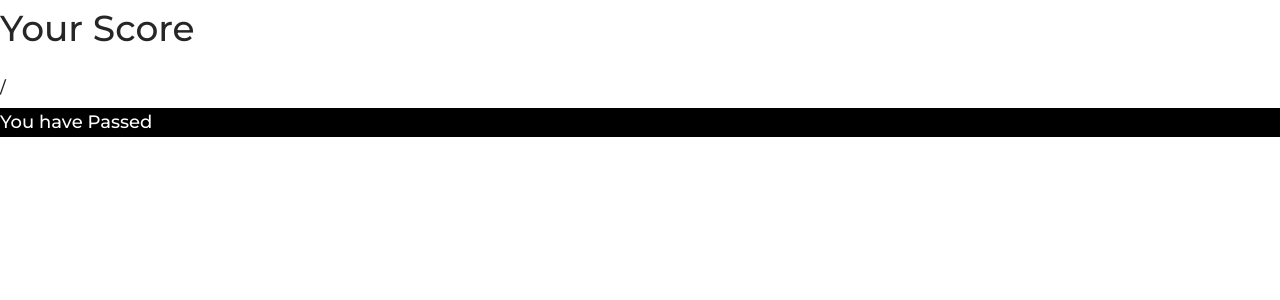
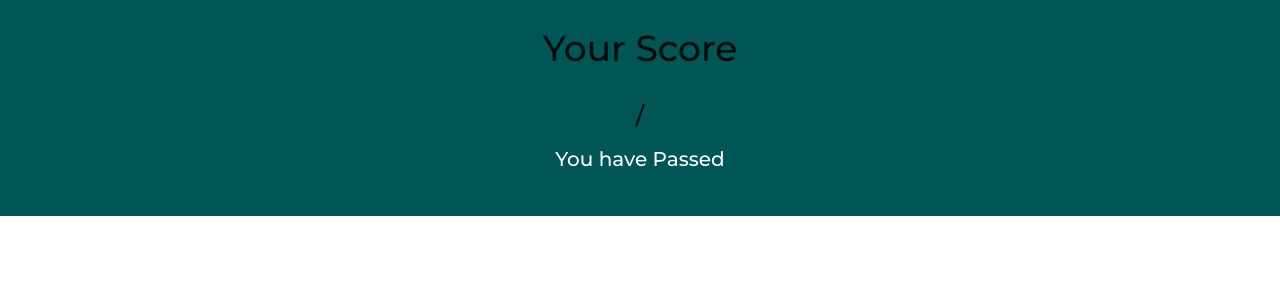
Before and after one commit to pallavidhakne/QuizzApp, a React (Vite) app in the folder frontend/: page /score in a window 1280 px wide. Shown: the top 300 px of the page. Built offline with nearby package versions, Linux system fonts and the light colour scheme.

Commit message:
added score css and try again btn

```diff
--- a/frontend/src/pages/score/ScorePage.jsx
+++ b/frontend/src/pages/score/ScorePage.jsx
@@ -2,6 +2,8 @@ import React from "react";
 import toast from "react-hot-toast";
 import { useLocation } from "react-router-dom"; // Import useLocation
 import "./style.css";
+import Quiz from "../quiz/Quiz";
+import { Link } from "react-router-dom";
 
 const calculatePercentageMessage = (score, totalQuestions) => {
   const per = (score * 100) / totalQuestions;
@@ -20,13 +22,23 @@ function ScorePage() {
   const location = useLocation(); // Use useLocation to access the location object
   const { score, totalQuestions } = location.state || {}; // Extract score and totalQuestions from state, providing an empty object as a fallback
 
+  const message = calculatePercentageMessage(score, totalQuestions);
+
   return (
-    <div>
+    <div className="container">
       <h1>Your Score</h1>
       <h3>
         {score}/{totalQuestions}
       </h3>
-      <p className="msg">{calculatePercentageMessage(score, totalQuestions)}</p>
+      <p className="msg">{message}</p>
+      {message === "You are Failed" && (
+        <div>
+          <h1>Try again</h1>
+          <Link className="start-btn" to="/quiz">
+            Start Quiz
+          </Link>
+        </div>
+      )}
     </div>
   );
 }
--- a/frontend/src/pages/score/style.css
+++ b/frontend/src/pages/score/style.css
@@ -1,3 +1,36 @@
-.msg {
-  background-color: black;
+.container {
+  background-color: #005555;
+  color: white;
+  text-align: center;
+
+  padding: 20px;
 }
+
+.container h1 {
+  font-size: 36px;
+  margin-bottom: 20px;
+}
+
+.container h3 {
+  font-size: 24px;
+  margin-bottom: 10px;
+}
+
+.container .msg {
+  font-size: 20px;
+}
+.start-btn {
+  display: inline-block;
+  background-color: #fff;
+  color: #005555;
+  padding: 10px 20px;
+  text-decoration: none;
+  font-size: 16px;
+  border-radius: 5px;
+  transition: background-color 0.3s ease;
+}
+
+.start-btn:hover {
+  background-color: #003333;
+  color: white;
+}
```
